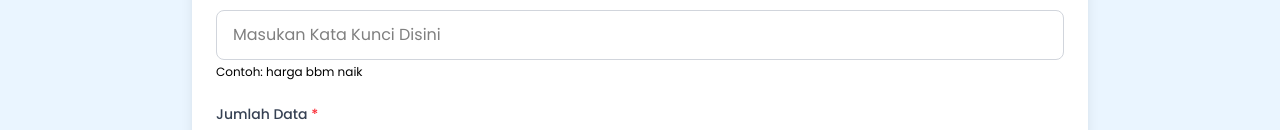
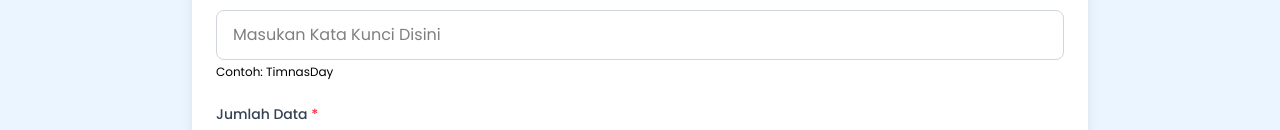
Before and after one commit to afniazizah/tweet-frontend, a React (Vite) app: page / in a window 1280 px wide. Shown: the part 444-574 px from the top of the page. Built offline with nearby package versions, Linux system fonts and the light colour scheme; no server answers.

Commit message:
fix: crawling page

```diff
--- a/src/pages/Crawling.jsx
+++ b/src/pages/Crawling.jsx
@@ -247,7 +247,7 @@
                   className="w-full px-4 py-3 border border-gray-300 rounded-lg focus:outline-none focus:ring-2 focus:ring-blue-500 focus:border-transparent"
                   required
                 />
-                <p className="text-xs mt-1">Contoh: harga bbm naik</p>
+                <p className="text-xs mt-1">Contoh: TimnasDay</p>
               </div>
 
               {/* Data Count */}
@@ -412,14 +412,14 @@
             {processCrawling.percent === 0 ? (
               <div className="text-center">
                 <span className="text-sm font-medium text-blue-700">
-                  Memulai crawling...
+                  Memulai scraping...
                 </span>
               </div>
             ) : (
               <>
                 <div className="flex items-center justify-between mb-2">
                   <span className="text-sm font-medium text-blue-700">
-                    Proses Scrapping...
+                    Proses Scraping...
                   </span>
                   <span className="text-sm font-medium text-blue-700">
                     {processCrawling.percent}%
@@ -455,7 +455,7 @@
                   <FaFileCsv />
                 </span>
                 <span className="text-green-600 font-medium">
-                  Scrapping selesai
+                  Scraping selesai
                 </span>
               </div>
             </div>
```
